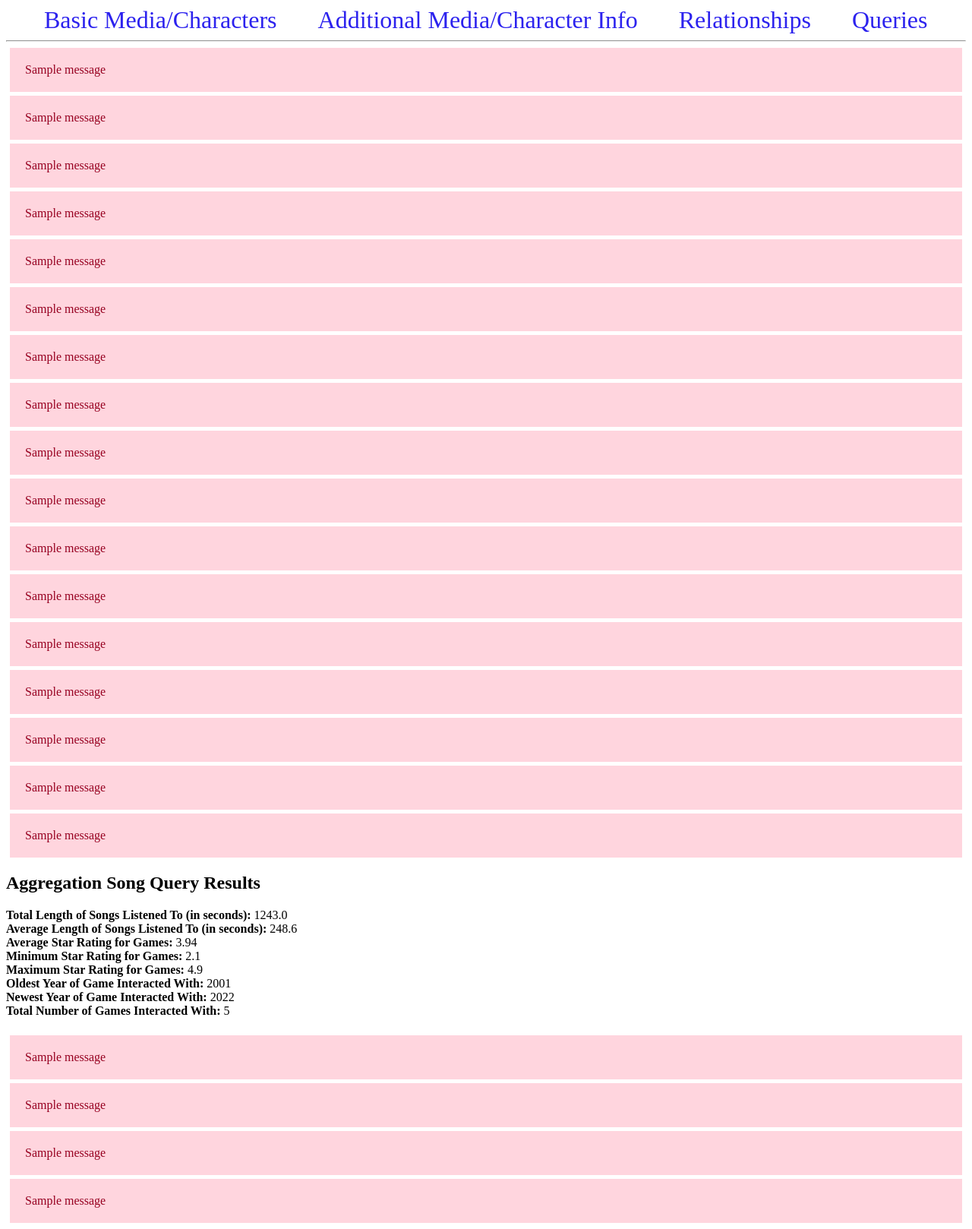
After one commit to frawgii/cs2300_final_project, a Flask app: page /song_queries/ in a window 1280 px wide. The commit adds this page. Shown: the whole page at 76% size. Run offline with Flask 3, Linux system fonts and the light colour scheme; data comes from the database, SQL or seed files in the repository; one stand-in notice (Sample message) is shown.

Commit message:
Media Specific Query Results

```diff
--- a/Templates/base.html
+++ b/Templates/base.html
@@ -133,6 +133,42 @@
         {% endfor %}
         {% block more_query_info %} {% endblock %}
     </div>
+    <div class="user_driven_query">
+        {% for message in get_flashed_messages() %}
+            <div class="alert">{{ message }}</div>
+        {% endfor %}
+        {% block user_driven_query %} {% endblock %}
+    </div>
+    <div class="song_query_info">
+        {% for message in get_flashed_messages() %}
+            <div class="alert">{{ message }}</div>
+        {% endfor %}
+        {% block song_query_info %} {% endblock %}
+    </div>
+    <div class="movie_query_info">
+        {% for message in get_flashed_messages() %}
+            <div class="alert">{{ message }}</div>
+        {% endfor %}
+        {% block movie_query_info %} {% endblock %}
+    </div>
+    <div class="tv_query_info">
+        {% for message in get_flashed_messages() %}
+            <div class="alert">{{ message }}</div>
+        {% endfor %}
+        {% block tv_query_info %} {% endblock %}
+    </div>
+    <div class="comic_query_info">
+        {% for message in get_flashed_messages() %}
+            <div class="alert">{{ message }}</div>
+        {% endfor %}
+        {% block comic_query_info %} {% endblock %}
+    </div>
+    <div class="game_query_info">
+        {% for message in get_flashed_messages() %}
+            <div class="alert">{{ message }}</div>
+        {% endfor %}
+        {% block game_query_info %} {% endblock %}
+    </div>
 
 </body>
 </html>
--- /dev/null
+++ b/Templates/song_queries.html
@@ -0,0 +1,18 @@
+{% extends 'base.html' %}
+
+{% block song_query_info %}
+    <h2>{% block query_title %} Aggregation Song Query Results {% endblock %}</h2>
+    <div class='query_results'>
+        <table>
+            <tr><b>Total Length of Songs Listened To (in seconds):</b> {{sum_len}} </tr><br>
+            <tr><b>Average Length of Songs Listened To (in seconds):</b> {{avg_len}} </tr><br>
+            <tr><b>Average Star Rating for Games:</b> {{ avg_star }} </tr><br>
+            <tr><b>Minimum Star Rating for Games:</b> {{ min_star }}</tr><br>
+            <tr><b>Maximum Star Rating for Games:</b> {{ max_star }}</tr><br>
+            <tr><b>Oldest Year of Game Interacted With:</b> {{ min_year }}</tr><br>
+            <tr><b>Newest Year of Game Interacted With:</b> {{ max_year }}</tr><br>
+            <tr><b>Total Number of Games Interacted With:</b> {{ row_count }}</tr><br>
+    </table>
+    </div>
+    <br>
+{% endblock %}
--- a/app.py
+++ b/app.py
@@ -1,7 +1,6 @@
 #Imports and initializations
 from flask import Flask, render_template, request, url_for, flash, redirect, abort
 import sqlite3
-from flask import Flask, render_template
 
 app = Flask(__name__)
 app.config['SECRET_KEY'] = 'SonicFansUnite'
@@ -637,8 +636,121 @@ def queries():
     fav_mo = curs.fetchall()
     curs.execute('SELECT s_title FROM song s WHERE s.favorite = 1')
     fav_s = curs.fetchall()
+    curs.execute('SELECT DISTINCT cgi.cgi_actor FROM cgi_actors cgi, tv_show tv, movie mo, movie_actors ma WHERE cgi.tv_id = tv.id AND mo.id = ma.mo_id AND cgi.cgi_actor = ma.mo_actor')
+    actor_list = curs.fetchall()
+    #curs.execute('SELECT ch.ch_name FROM media_character ch WHERE NOT EXISTS ((SELECT m.ch_id FROM media_has_character m) EXCEPT (SELECT mc.id FROM media_character mc WHERE ch.id=mc.id))')
+    #all_char = curs.fetchall()
     conn.commit()
     conn.close()
     return render_template('queries.html', sum_len=sum_len, avg_len=avg_len, avg_star=avg_star, min_star=min_star, max_star=max_star,\
                              min_year=min_year, max_year=max_year, row_count=row_count, fav_g=fav_g, fav_c=fav_c, fav_tv=fav_tv,\
-                              fav_mo=fav_mo, fav_s=fav_s)
+                              fav_mo=fav_mo, fav_s=fav_s, actor_list=actor_list)
+
+@app.route('/song_queries/', methods=('GET', 'POST'))
+def song_queries():
+    conn = get_db_connection()
+    curs = conn.cursor()
+    curs.execute('SELECT sum(s.s_length) FROM song s')
+    sum_len = curs.fetchone()[0]
+    curs.execute('SELECT avg(s.s_length) FROM song s')
+    avg_len = curs.fetchone()[0]
+    curs.execute('SELECT avg(s.star_amount) FROM song s')
+    avg_star = curs.fetchone()[0]
+    curs.execute('SELECT min(s.star_amount) FROM song s')
+    min_star = curs.fetchone()[0]
+    curs.execute('SELECT max(s.star_amount) FROM song s')
+    max_star = curs.fetchone()[0]
+    curs.execute('SELECT min(s.year_no)FROM song s')
+    min_year = curs.fetchone()[0]
+    curs.execute('SELECT max(s.year_no)FROM song s')
+    max_year = curs.fetchone()[0]
+    curs.execute('SELECT count(*) FROM song s')
+    row_count = curs.fetchone()[0]
+    conn.commit()
+    conn.close()
+    return render_template('song_queries.html', sum_len=sum_len, avg_len=avg_len, avg_star=avg_star, min_star=min_star, max_star=max_star,\
+                             min_year=min_year, max_year=max_year, row_count=row_count)
+
+@app.route('/movie_queries/', methods=('GET', 'POST'))
+def movie_queries():
+    conn = get_db_connection()
+    curs = conn.cursor()
+    curs.execute('SELECT avg(mo.star_amount) FROM movie mo')
+    avg_star = curs.fetchone()[0]
+    curs.execute('SELECT min(mo.star_amount) FROM movie mo')
+    min_star = curs.fetchone()[0]
+    curs.execute('SELECT max(mo.star_amount) FROM movie mo')
+    max_star = curs.fetchone()[0]
+    curs.execute('SELECT min(mo.year_no)FROM movie mo')
+    min_year = curs.fetchone()[0]
+    curs.execute('SELECT max(mo.year_no)FROM movie mo')
+    max_year = curs.fetchone()[0]
+    curs.execute('SELECT count(*) FROM movie mo')
+    row_count = curs.fetchone()[0]
+    conn.commit()
+    conn.close()
+    return render_template('movie_queries.html', avg_star=avg_star, min_star=min_star, max_star=max_star,\
+                             min_year=min_year, max_year=max_year, row_count=row_count)
+
+@app.route('/tv_queries/', methods=('GET', 'POST'))
+def tv_queries():
+    conn = get_db_connection()
+    curs = conn.cursor()
+    curs.execute('SELECT avg(tv.star_amount) FROM tv_show tv')
+    avg_star = curs.fetchone()[0]
+    curs.execute('SELECT min(tv.star_amount) FROM tv_show tv')
+    min_star = curs.fetchone()[0]
+    curs.execute('SELECT max(tv.star_amount) FROM tv_show tv')
+    max_star = curs.fetchone()[0]
+    curs.execute('SELECT min(tv.year_no)FROM tv_show tv')
+    min_year = curs.fetchone()[0]
+    curs.execute('SELECT max(tv.year_no)FROM tv_show tv')
+    max_year = curs.fetchone()[0]
+    curs.execute('SELECT count(*) FROM tv_show tv')
+    row_count = curs.fetchone()[0]
+    conn.commit()
+    conn.close()
+    return render_template('tv_queries.html', avg_star=avg_star, min_star=min_star, max_star=max_star,\
+                             min_year=min_year, max_year=max_year, row_count=row_count)
+
+@app.route('/comic_queries/', methods=('GET', 'POST'))
+def comic_queries():
+    conn = get_db_connection()
+    curs = conn.cursor()
+    curs.execute('SELECT avg(c.star_amount) FROM comic c')
+    avg_star = curs.fetchone()[0]
+    curs.execute('SELECT min(c.star_amount) FROM comic c')
+    min_star = curs.fetchone()[0]
+    curs.execute('SELECT max(c.star_amount) FROM comic c')
+    max_star = curs.fetchone()[0]
+    curs.execute('SELECT min(c.year_no)FROM comic c')
+    min_year = curs.fetchone()[0]
+    curs.execute('SELECT max(c.year_no)FROM comic c')
+    max_year = curs.fetchone()[0]
+    curs.execute('SELECT count(*) FROM comic c')
+    row_count = curs.fetchone()[0]
+    conn.commit()
+    conn.close()
+    return render_template('comic_queries.html', avg_star=avg_star, min_star=min_star, max_star=max_star,\
+                             min_year=min_year, max_year=max_year, row_count=row_count)
+
+@app.route('/game_queries/', methods=('GET', 'POST'))
+def game_queries():
+    conn = get_db_connection()
+    curs = conn.cursor()
+    curs.execute('SELECT avg(g.star_amount) FROM game g')
+    avg_star = curs.fetchone()[0]
+    curs.execute('SELECT min(g.star_amount) FROM game g')
+    min_star = curs.fetchone()[0]
+    curs.execute('SELECT max(g.star_amount) FROM game g')
+    max_star = curs.fetchone()[0]
+    curs.execute('SELECT min(g.year_no)FROM game g')
+    min_year = curs.fetchone()[0]
+    curs.execute('SELECT max(g.year_no)FROM game g')
+    max_year = curs.fetchone()[0]
+    curs.execute('SELECT count(*) FROM game g')
+    row_count = curs.fetchone()[0]
+    conn.commit()
+    conn.close()
+    return render_template('game_queries.html', avg_star=avg_star, min_star=min_star, max_star=max_star,\
+                             min_year=min_year, max_year=max_year, row_count=row_count)
```
Also changed, not shown: Templates/comic_queries.html (added, +16 -0 lines), Templates/game_queries.html (added, +16 -0 lines), Templates/movie_queries.html (added, +16 -0 lines), Templates/queries.html (+16 -14 lines), Templates/tv_queries.html (added, +16 -0 lines).
